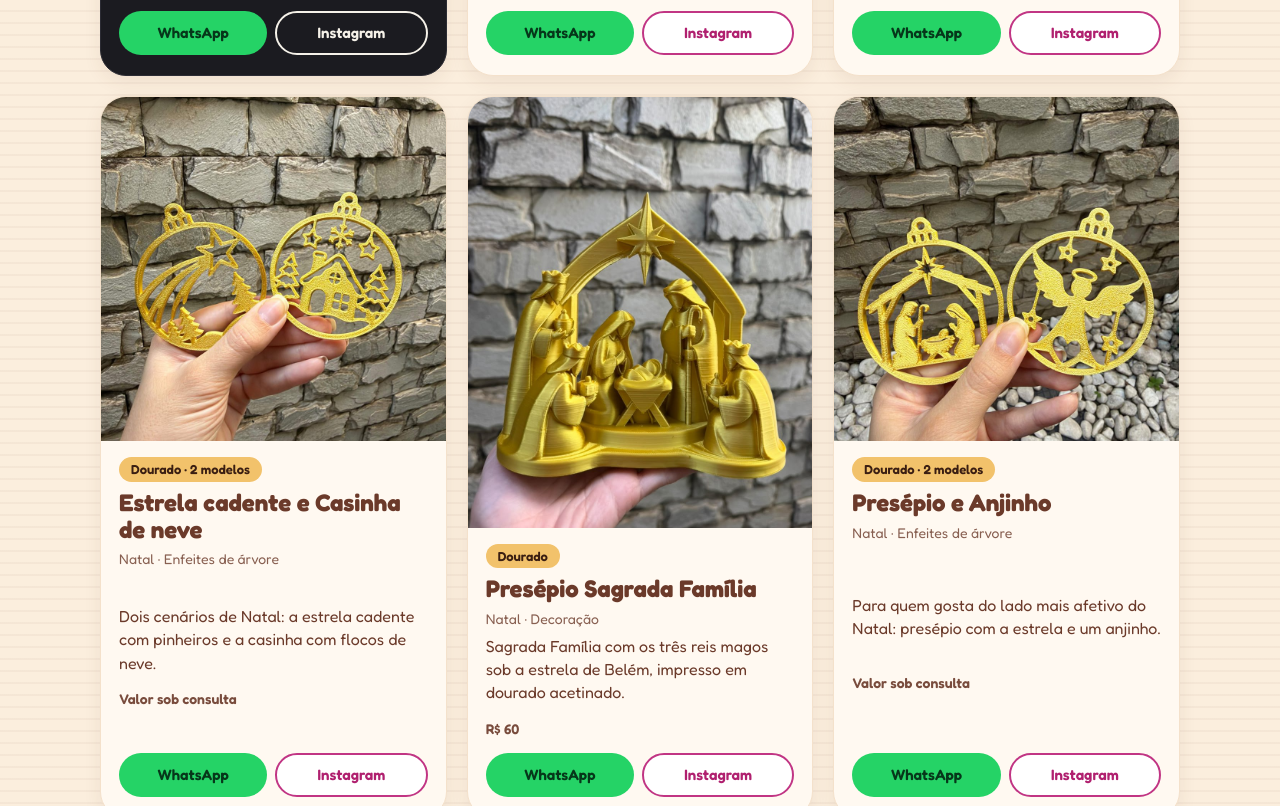
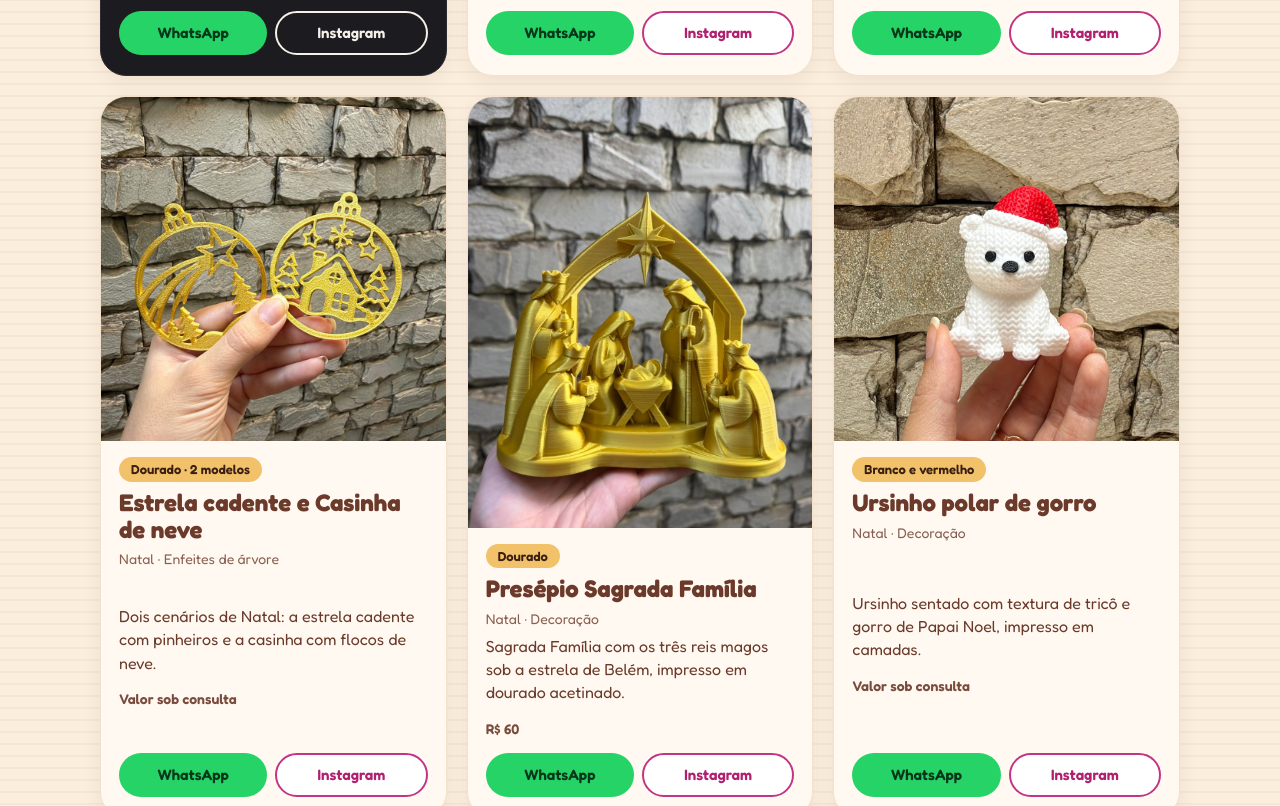
Before and after one commit to lelecos3d/lelecos3d.github.io, a plain HTML site: page index.html in a window 1280 px wide. Shown: the part 2986-3792 px from the top of the page. Drawn offline with Linux system fonts and the light colour scheme.

Commit message:
Novo produto: ursinho polar
Co-Authored-By: Claude Sonnet 5.5 <noreply@anthropic.com>
Claude-Session: https://claude.ai/code/session_01GSGgVYrag184V3XAyooDbD

```diff
--- a/index.html
+++ b/index.html
@@ -248,6 +248,7 @@ var PRODUCTS = [
  {name:'Cervo entre os pinheiros', img:'cervo', alt:'Bola de Natal dourada com cervo, pinheiros e estrelas', niche:'Natal', type:ARV, tag:'Dourado', desc:'Um cervo elegante entre pinheiros, com duas estrelinhas penduradas.'},
  {name:'Estrela cadente e Casinha de neve', img:'casa', alt:'Duas bolas de Natal douradas: estrela cadente e casinha com neve', niche:'Natal', type:ARV, tag:'Dourado · 2 modelos', desc:'Dois cenários de Natal: a estrela cadente com pinheiros e a casinha com flocos de neve.'},
  {name:'Presépio Sagrada Família', price:'R$ 60', img:'presepio-dourado', tall:true, alt:'Presépio dourado com Maria, José, o menino na manjedoura e três reis magos sob a estrela', niche:'Natal', type:DECO, tag:'Dourado', desc:'Sagrada Família com os três reis magos sob a estrela de Belém, impresso em dourado acetinado.'},
+ {name:'Ursinho polar de gorro', img:'urso-polar', alt:'Ursinho polar branco com textura de tricô e gorro vermelho de Natal, segurado na mão', niche:'Natal', type:DECO, tag:'Branco e vermelho', desc:'Ursinho sentado com textura de tricô e gorro de Papai Noel, impresso em camadas.'},
  {name:'Presépio e Anjinho', img:'presepio', alt:'Duas bolas de Natal douradas: presépio e anjo', niche:'Natal', type:ARV, tag:'Dourado · 2 modelos', desc:'Para quem gosta do lado mais afetivo do Natal: presépio com a estrela e um anjinho.'},
  {name:'Renas na colina e Trenó', img:'treno', alt:'Duas bolas de Natal douradas: renas na colina e trenó', niche:'Natal', type:ARV, tag:'Dourado · 2 modelos', desc:'Uma rena sob a estrela cadente e o trenó voando entre as colinas.'},
  {name:'Kit de enfeites brancos vazados', img:'vazados-brancos', alt:'Oito enfeites brancos vazados: árvore, Papai Noel, boneco de neve, rena, estrela, meia, bola e sino', niche:'Natal', type:ARV, tag:'Kit · Branco', desc:'Árvore, Papai Noel, boneco de neve, rena, estrela, meia, bola e sino, todos com detalhes vazados.'},
```
Also changed, not shown: img/urso-polar.jpg (added).
